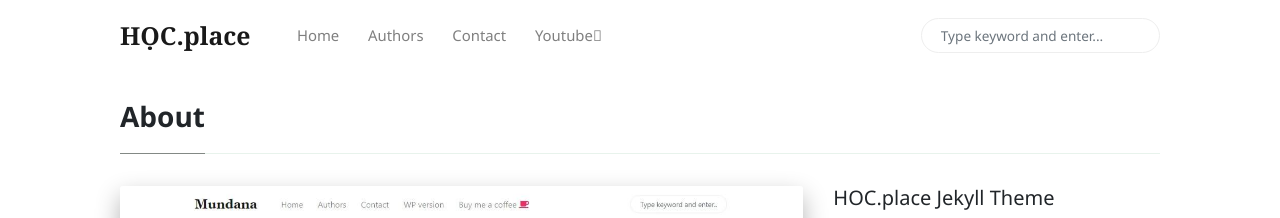
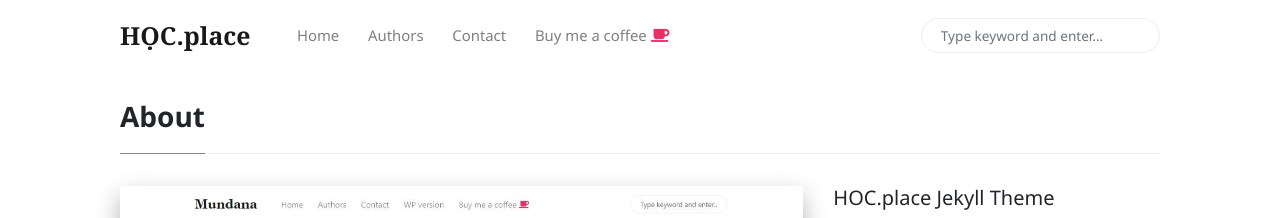
Before and after one commit to hocbaicungcon/hoc, a Jekyll site: the page built from _pages/about.md, in a window 1280 px wide. Shown: the top 218 px of the page. Built offline with Jekyll 4.4.1, drawn with Linux system fonts in a browser that asks for light colours; nearby versions of some CDN libraries; comment, search, counter and statistics services are not loaded.

Commit message:
Update menu-header.html

```diff
--- a/_includes/menu-header.html
+++ b/_includes/menu-header.html
@@ -16,5 +16,5 @@
 <a target="_blank" class="nav-link" href="https://www.wowthemes.net/themes/HOC.place-ghost/">Ghost</a>
 </li> -->
 <li class="nav-item">
-<a target="_blank" class="nav-link" href="https://youtube.com/dummyfresher">Youtube<i class="fa-brands fa-youtube"></i></a>
+<a target="_blank" class="nav-link" href="https://youtube.com/dummyfresher">Buy me a coffee <i class="fa fa-coffee text-danger"></i></a>
 </li>
```
